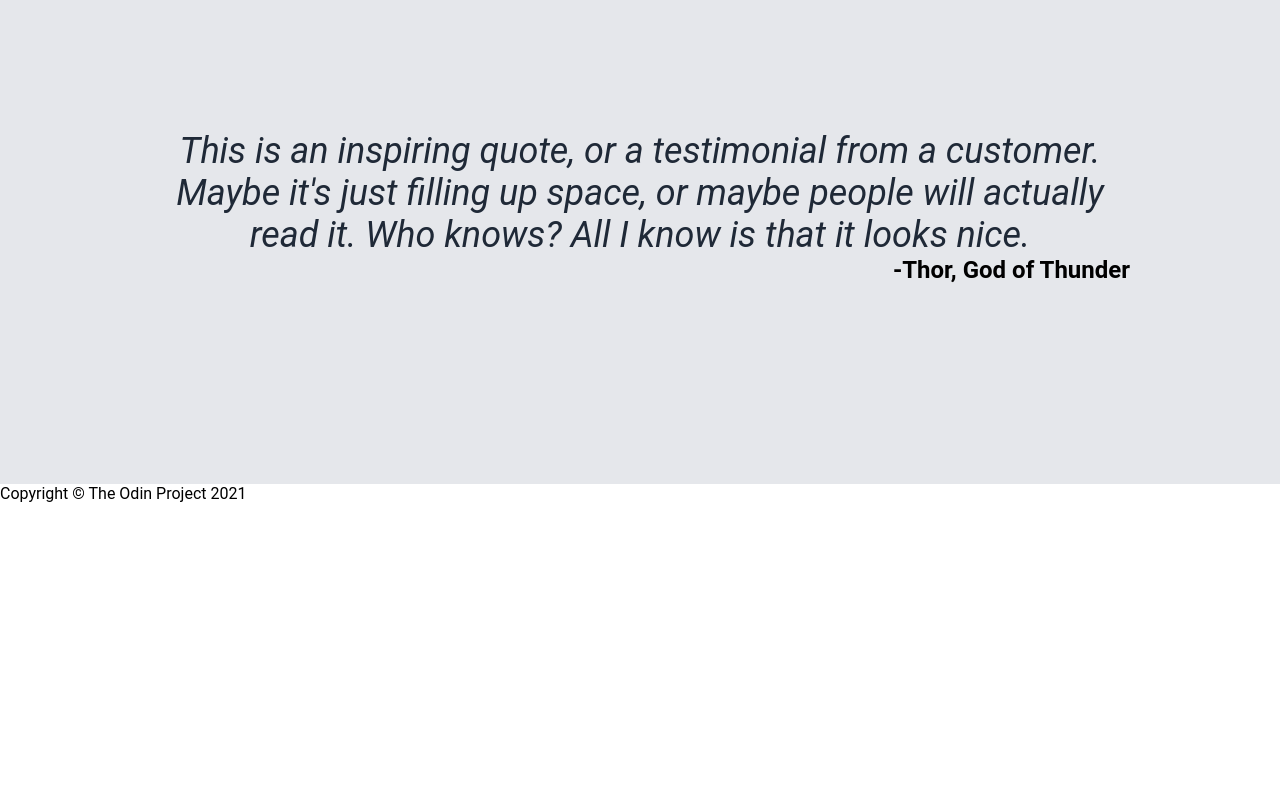
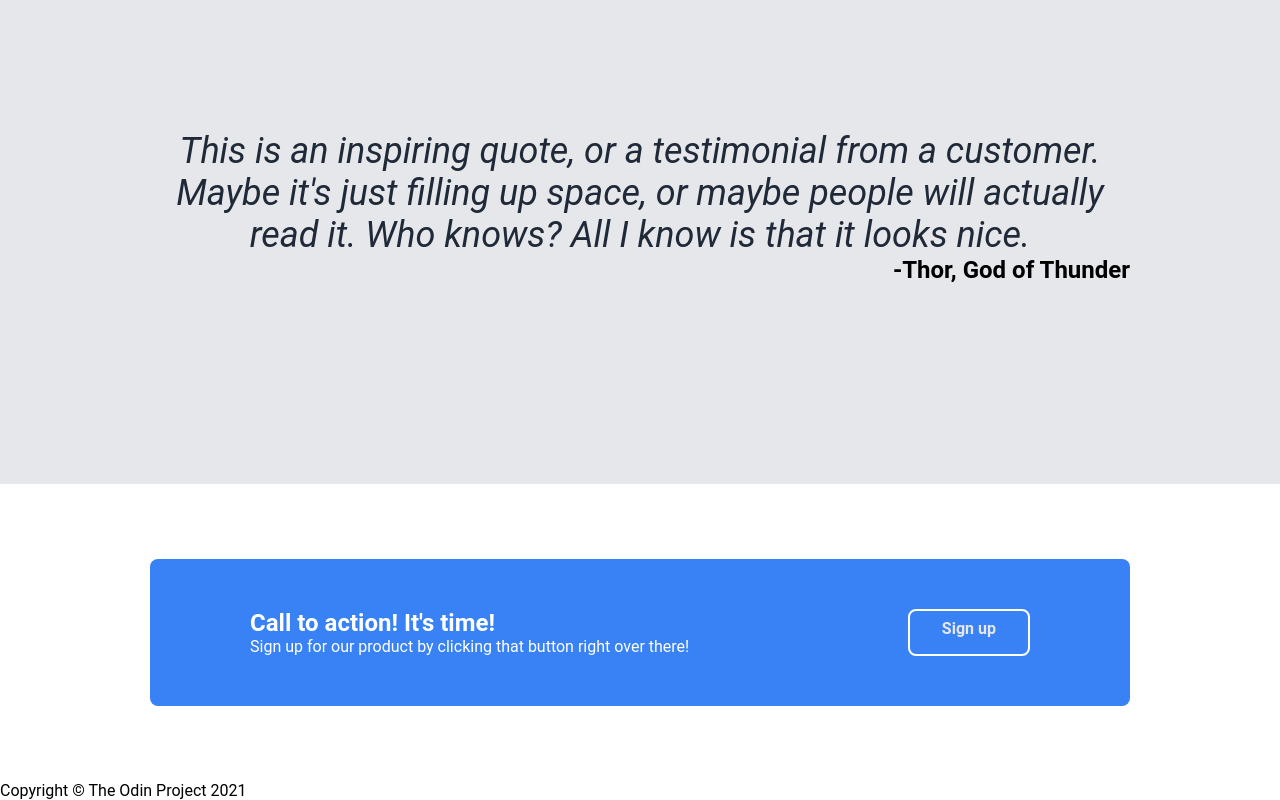
Before and after one commit to sugipo/Landing-Page, a plain HTML site: page index.html in a window 1280 px wide. Shown: the part 1110-1910 px from the top of the page. Before the commit the page ends 1613 px from the top, so only its background shows below. Drawn offline with Linux system fonts and the light colour scheme.

Commit message:
finished call to action starting footer

```diff
--- a/index.html
+++ b/index.html
@@ -67,7 +67,20 @@
 
 </div>
 
+<div class="C2A">
 
+    <div class="BlueBox">
+        <div class="BlueBoxText">
+        <div class="BOLDTEXT3">Call to action! It's time!</div>
+        <div class="subtext2">Sign up for our product by clicking that button right over there!</div>
+        </div>
+
+        <div class="buttons2">Sign up</div>
+
+
+    </div>
+
+</div>
 
 
     <div class="footer">
--- a/stylesheet.css
+++ b/stylesheet.css
@@ -140,3 +140,50 @@ body {
  font-size: 24px;
  font-weight: bolder;
 }
+
+.C2A{
+    background: white;
+    padding-top: 75px;
+    padding-bottom: 75px;
+}
+.BlueBox{
+    background-color: #3882f6;
+    margin-left: 150px;
+    margin-right: 150px;
+    padding-top: 50px;
+    padding-bottom: 50px;
+    display: flex;
+    flex-direction: row;
+    justify-content: space-between;
+    padding-left: 100px;
+    padding-right: 100px;
+    border-radius: 8px;
+}
+
+.BlueBoxText{
+    display: flex;
+    flex-direction: column;
+}
+.buttons2{
+    font-family: Roboto, sans-serif;
+    border: 2px solid white;
+    border-radius: 8px;
+    background: #3882f6;
+    background-size: 32px;
+    padding-left: 32px;
+    padding-right: 32px;
+    padding-top: 8px;
+    padding-bottom: 8px;
+    color: #e5e7eb;
+    font-weight: bold;
+    border-color: white;
+}
+
+.BOLDTEXT3{
+    font-size: 24px;
+    font-weight: bold;
+    color: white;
+}
+.subtext2{
+    color: white;
+}
```
